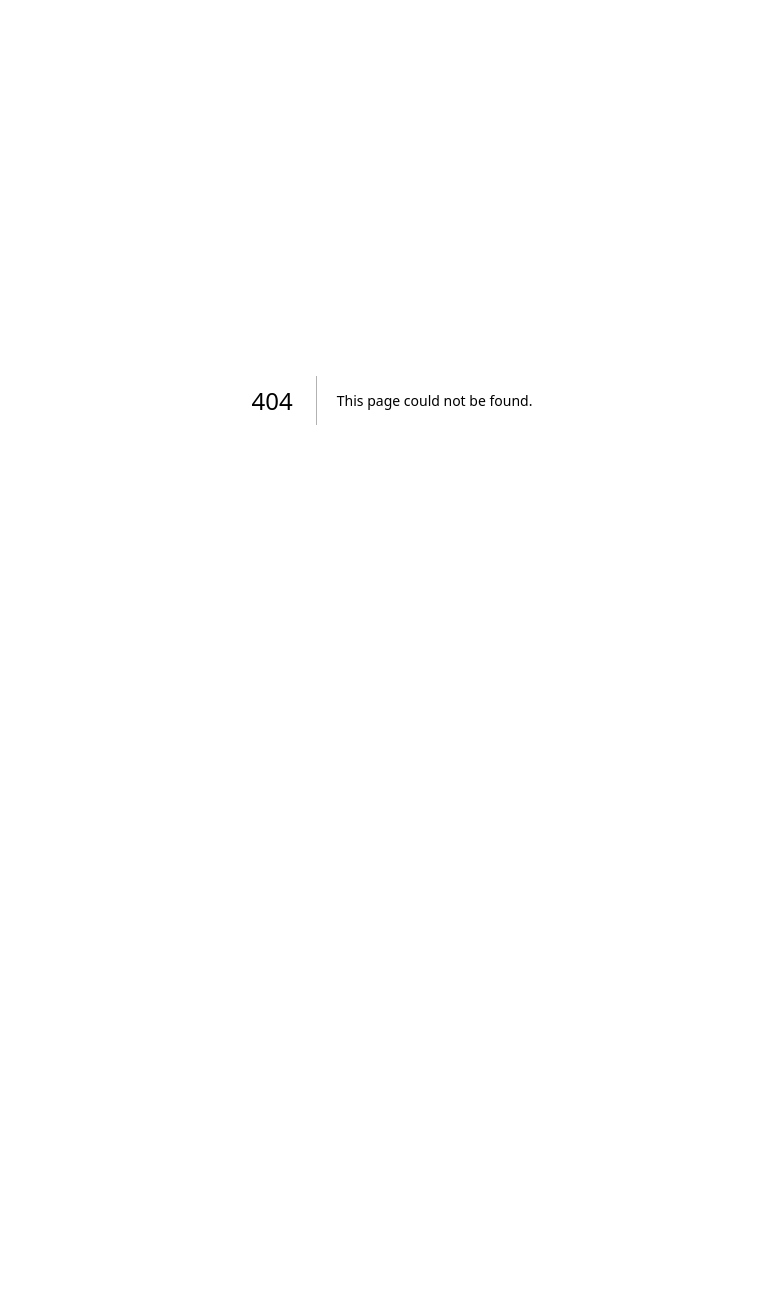
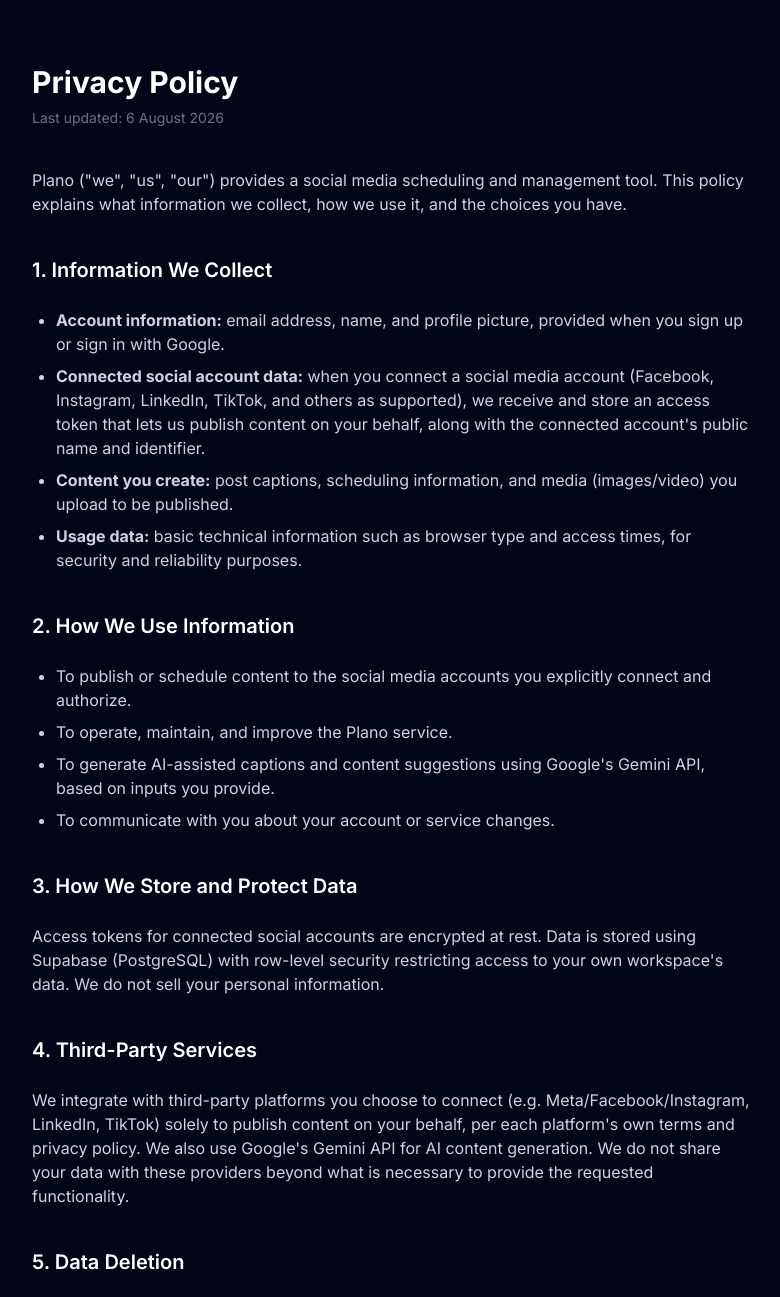
Before and after one commit to elabram-mkt/Plano, a Next.js app: page /privacy in a window 1280 px wide. Before the commit this address had no page. Shown: the top 1297 px of the page, without its empty margins (248-1028 px from the left). Before the commit the page ends 800 px from the top, so only its background shows below. Built offline with nearby package versions, Linux system fonts and the light colour scheme.

Commit message:
Add privacy policy page

```diff
--- /dev/null
+++ b/app/privacy/page.tsx
@@ -0,0 +1,77 @@
+export default function PrivacyPolicyPage() {
+  return (
+    <div className="max-w-3xl mx-auto px-6 py-16 text-slate-300">
+      <h1 className="text-3xl font-bold text-white mb-2">Privacy Policy</h1>
+      <p className="text-sm text-slate-500 mb-10">Last updated: 6 August 2026</p>
+
+      <section className="space-y-6">
+        <p>
+          Plano ("we", "us", "our") provides a social media
+          scheduling and management tool. This policy explains what
+          information we collect, how we use it, and the choices you have.
+        </p>
+
+        <h2 className="text-xl font-semibold text-white pt-4">1. Information We Collect</h2>
+        <ul className="list-disc pl-6 space-y-2">
+          <li><strong>Account information:</strong> email address, name, and profile picture, provided when you sign up or sign in with Google.</li>
+          <li><strong>Connected social account data:</strong> when you connect a social media account (Facebook, Instagram, LinkedIn, TikTok, and others as supported), we receive and store an access token that lets us publish content on your behalf, along with the connected account's public name and identifier.</li>
+          <li><strong>Content you create:</strong> post captions, scheduling information, and media (images/video) you upload to be published.</li>
+          <li><strong>Usage data:</strong> basic technical information such as browser type and access times, for security and reliability purposes.</li>
+        </ul>
+
+        <h2 className="text-xl font-semibold text-white pt-4">2. How We Use Information</h2>
+        <ul className="list-disc pl-6 space-y-2">
+          <li>To publish or schedule content to the social media accounts you explicitly connect and authorize.</li>
+          <li>To operate, maintain, and improve the Plano service.</li>
+          <li>To generate AI-assisted captions and content suggestions using Google's Gemini API, based on inputs you provide.</li>
+          <li>To communicate with you about your account or service changes.</li>
+        </ul>
+
+        <h2 className="text-xl font-semibold text-white pt-4">3. How We Store and Protect Data</h2>
+        <p>
+          Access tokens for connected social accounts are encrypted at rest.
+          Data is stored using Supabase (PostgreSQL) with row-level security
+          restricting access to your own workspace's data. We do not
+          sell your personal information.
+        </p>
+
+        <h2 className="text-xl font-semibold text-white pt-4">4. Third-Party Services</h2>
+        <p>
+          We integrate with third-party platforms you choose to connect
+          (e.g. Meta/Facebook/Instagram, LinkedIn, TikTok) solely to publish
+          content on your behalf, per each platform's own terms and
+          privacy policy. We also use Google's Gemini API for AI content
+          generation. We do not share your data with these providers beyond
+          what is necessary to provide the requested functionality.
+        </p>
+
+        <h2 className="text-xl font-semibold text-white pt-4">5. Data Deletion</h2>
+        <p>
+          You can disconnect any connected social account at any time from
+          the Channels page, which revokes and deletes the stored access
+          token. To request deletion of your full account and all
+          associated data, contact us at news@elabram.com. We will process
+          deletion requests within 30 days.
+        </p>
+
+        <h2 className="text-xl font-semibold text-white pt-4">6. Your Rights</h2>
+        <p>
+          You may access, correct, or request deletion of your personal
+          data at any time. Contact us at news@elabram.com for any privacy
+          request.
+        </p>
+
+        <h2 className="text-xl font-semibold text-white pt-4">7. Changes to This Policy</h2>
+        <p>
+          We may update this policy from time to time. Material changes
+          will be communicated via email or in-app notice.
+        </p>
+
+        <h2 className="text-xl font-semibold text-white pt-4">8. Contact</h2>
+        <p>
+          Questions about this policy: news@elabram.com
+        </p>
+      </section>
+    </div>
+  );
+}
```
